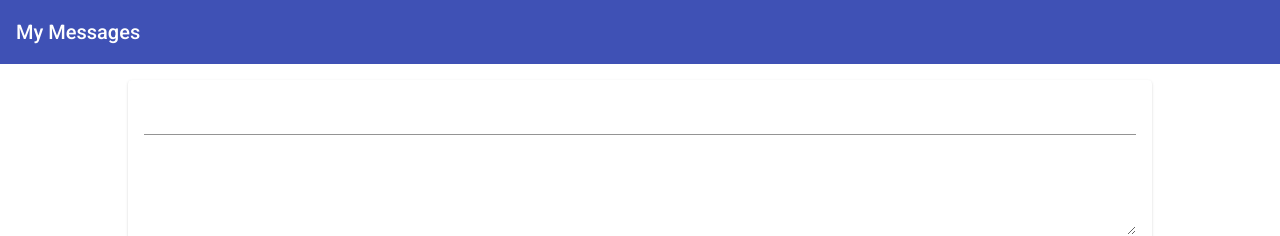
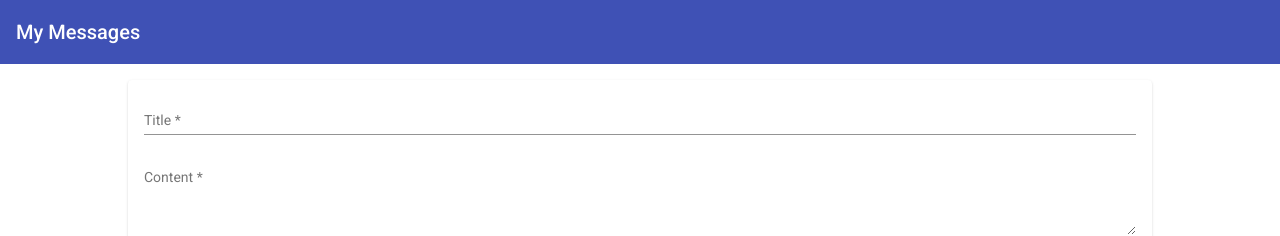
Before and after one commit to Norman518/MEAN-Project, an Angular app: page / in a window 1280 px wide. Shown: the top 236 px of the page. Built offline with nearby package versions, Linux system fonts and the light colour scheme.

Commit message:
added observables

```diff
--- a/src/app/posts/post-create/post-create.component.html
+++ b/src/app/posts/post-create/post-create.component.html
@@ -1,11 +1,11 @@
 <mat-card>
   <form (submit)="onAddPost(postForm)" #postForm="ngForm">
     <mat-form-field>
-      <input matInput type="text" name="title" ngModel required #title="ngModel" />
+      <input placeholder="Title" matInput type="text" name="title" ngModel required #title="ngModel" />
       <mat-error *ngIf="title.invalid">Please post a title.</mat-error>
     </mat-form-field>
     <mat-form-field>
-      <textarea matInput rows="4" name="content" ngModel required #content="ngModel"></textarea>
+      <textarea placeholder="Content" matInput rows="4" name="content" ngModel required #content="ngModel"></textarea>
       <mat-error *ngIf="content.invalid">Please post content.</mat-error>
     </mat-form-field>
     <button mat-raised-button color="primary" type="submit">Save Post</button>
--- a/src/app/posts/post-create/post-create.component.ts
+++ b/src/app/posts/post-create/post-create.component.ts
@@ -19,6 +19,7 @@ class PostCreateComponent {
     const { value } = form;
     const { title, content } = value;
     this.postsService.addPost(title, content);
+    form.resetForm();
   };
 }
 export { PostCreateComponent };
--- a/src/app/posts/post-list/post-list.component.html
+++ b/src/app/posts/post-list/post-list.component.html
@@ -4,6 +4,10 @@
       {{ post.title }}
     </mat-expansion-panel-header>
     <p>{{ post.content }}</p>
+    <mat-action-row>
+      <button mat-button color="primary">EDIT</button>
+      <button mat-button color="warn">DELETE</button>
+    </mat-action-row>
   </mat-expansion-panel>
 </mat-accordion>
 <p class="info-text" *ngIf="posts.length <= 0">No Posts Added Yet.</p>
--- a/src/app/posts/post-list/post-list.component.ts
+++ b/src/app/posts/post-list/post-list.component.ts
@@ -1,22 +1,26 @@
-import { Component, OnInit } from '@angular/core';
+import { Component, OnInit, OnDestroy } from '@angular/core';
 import { Post } from '../post.model';
 import { PostsService } from '../posts.service';
+import { Subscription } from 'rxjs';
 @Component({
   selector: 'app-post-list',
   templateUrl: './post-list.component.html',
   styleUrls: ['./post-list.component.css'],
 })
-class PostListComponent implements OnInit {
-  // posts = [
-  //   { title: 'First Post', content: 'Content' },
-  //   { title: 'Second Post', content: 'Content' },
-  //   { title: 'Last Post', content: 'Content' },
-  // ];
+class PostListComponent implements OnInit, OnDestroy {
+  private postsSub: Subscription;
   posts: Post[] = [];
   constructor(public postsService: PostsService) {}
 
   ngOnInit() {
     this.posts = this.postsService.getPosts();
+    this.postsSub = this.postsService.getPostsUpdatedListener().subscribe((posts: Post[]) => {
+      this.posts = posts;
+    });
+  }
+
+  ngOnDestroy() {
+    this.postsSub.unsubscribe();
   }
 }
 export { PostListComponent };
--- a/src/app/posts/posts.service.ts
+++ b/src/app/posts/posts.service.ts
@@ -8,9 +8,15 @@ class PostsService {
   getPosts() {
     return [...this.posts];
   }
+
+  getPostsUpdatedListener() {
+    return this.postsUpdated.asObservable();
+  }
+
   addPost(title: string, content: string) {
     const post: Post = { title, content };
     this.posts.push(post);
+    this.postsUpdated.next([...this.posts]);
   }
 }
 
```
